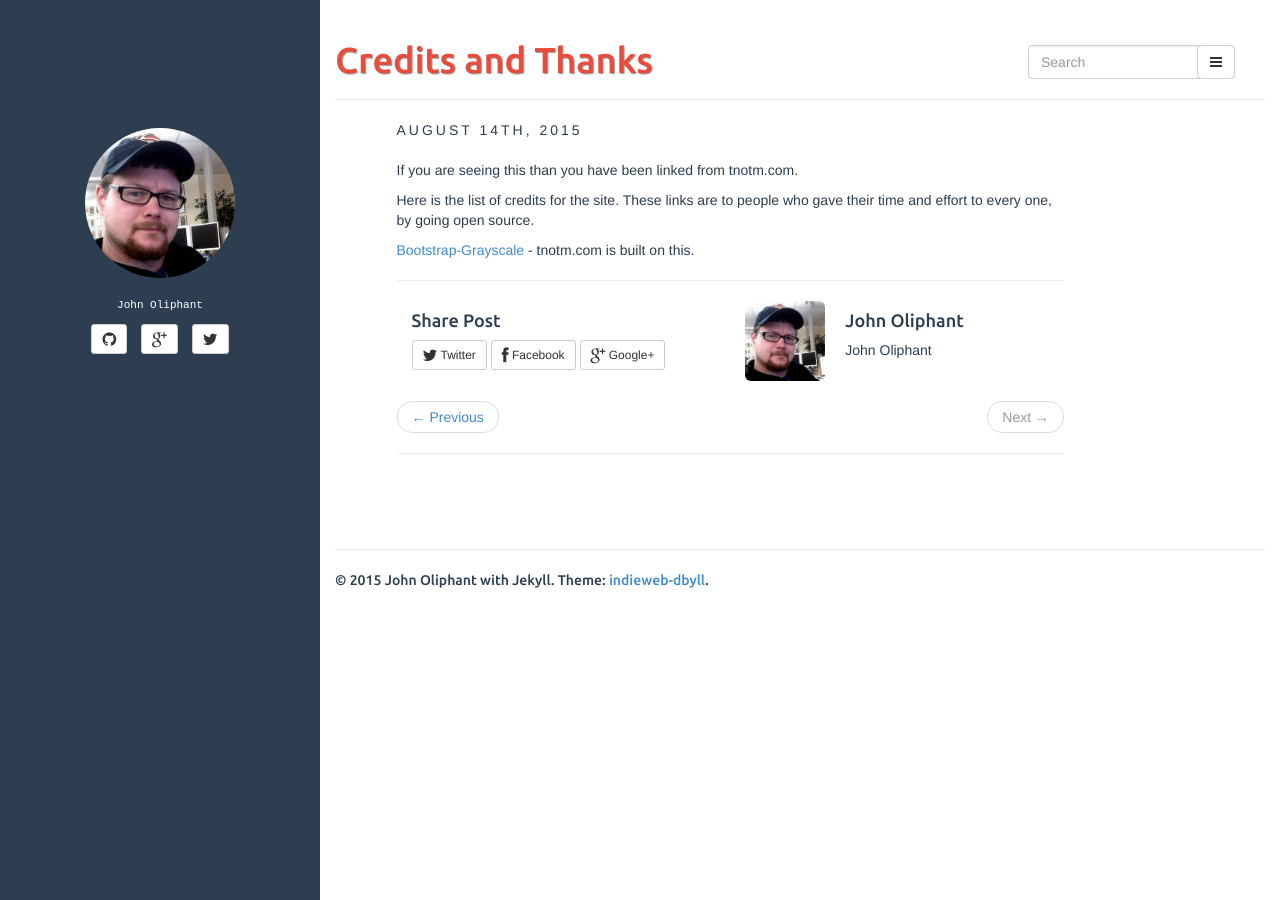
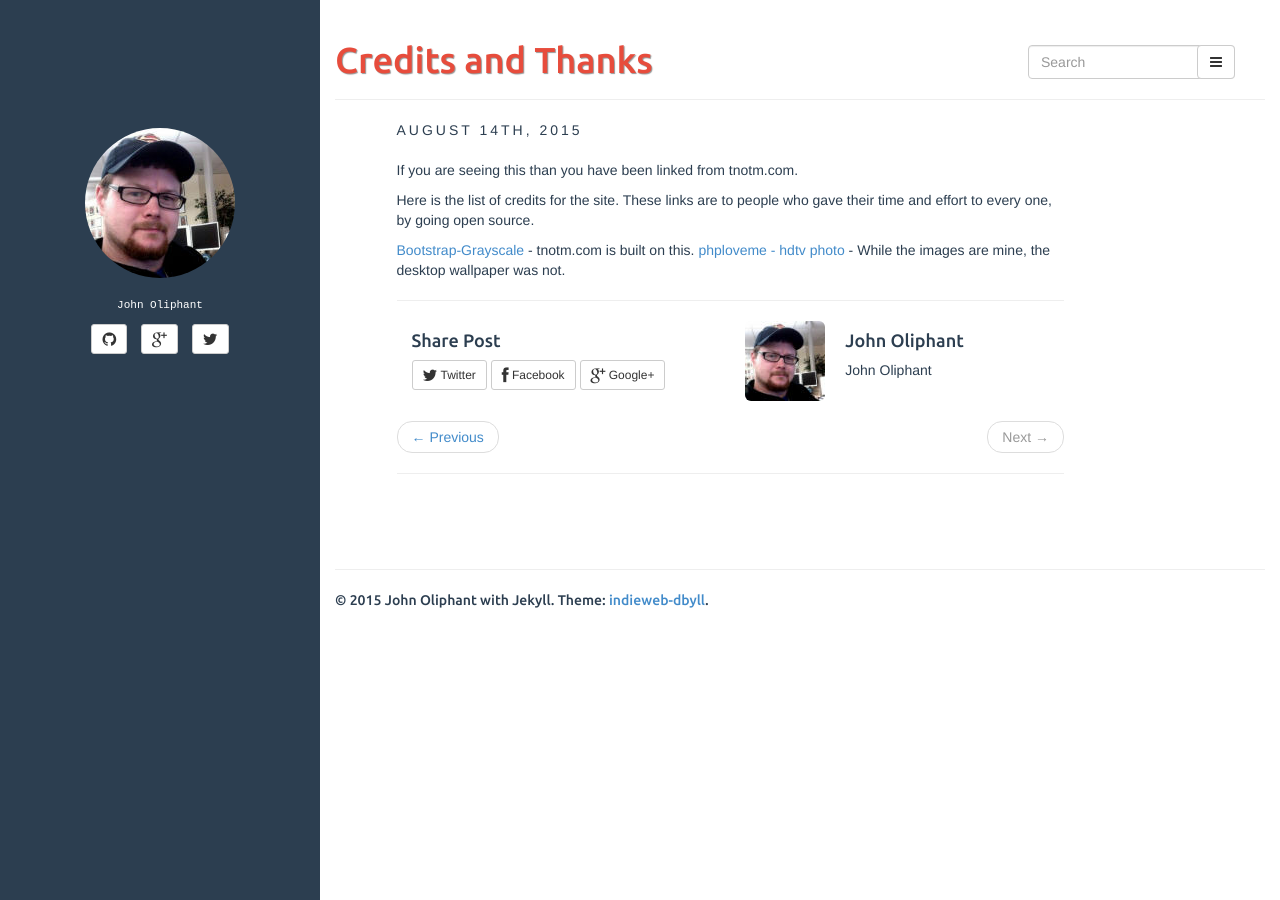
Before and after one commit to tnotm/tnotm.github.io, a Jekyll site: the page built from _posts/2015-8-14-credits-and-thanks.md, in a window 1280 px wide. Built offline with Jekyll 4.4.1, drawn with Linux system fonts in a browser that asks for light colours; comment, search, counter and statistics services are not loaded.

Commit message:
update from Jekyller

```diff
--- a/_posts/2015-8-14-credits-and-thanks.md
+++ b/_posts/2015-8-14-credits-and-thanks.md
@@ -18,5 +18,7 @@ If you are seeing this than you have been linked from tnotm.com.
 Here is the list of credits for the site.  These links are to people who gave their time and effort to every one, by going open source.
 
 [Bootstrap-Grayscale][1] - tnotm.com is built on this.
+[phploveme - hdtv photo][2] - While the images are mine, the desktop wallpaper was not.
 
 [1]:https://github.com/IronSummitMedia/startbootstrap-grayscale "bootstrap-grayscale"
+[2]:https://www.flickr.com/photos/phploveme/4041895968 "great wallpaper image"
```
Also changed, not shown: other parts of _posts/2015-8-14-credits-and-thanks.md (+1 -1 lines).
